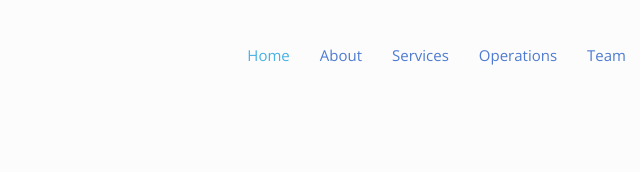
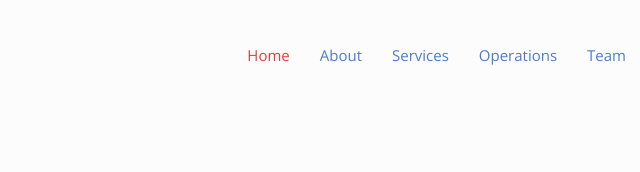
Before and after one commit to DevG407/kematexV2, a plain HTML site: page index.html in a window 1280 px wide. Shown: the top 172 px of the page, 337-977 px from the left. Drawn offline with nearby package versions, Linux system fonts and the light colour scheme.

Commit message:
New repo firtst upload

```diff
--- a/assets/css/style.css
+++ b/assets/css/style.css
@@ -182,7 +182,7 @@ h6 {
 .navbar .active,
 .navbar .active:focus,
 .navbar li:hover>a {
-  color: #47b2e4;
+  color: #ee3b3b;
 }
 
 .navbar .getstarted,
```
